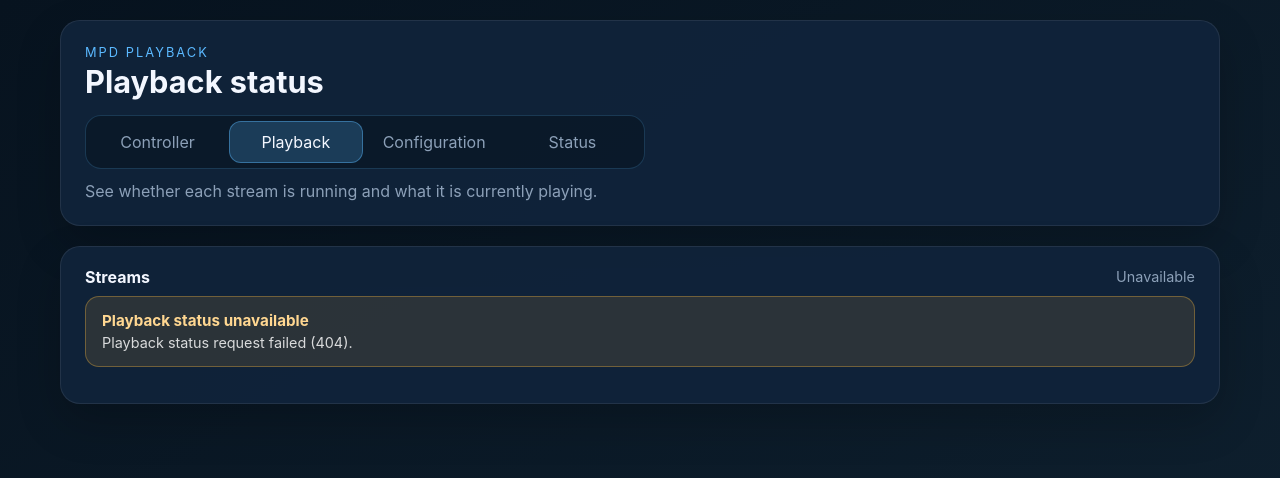
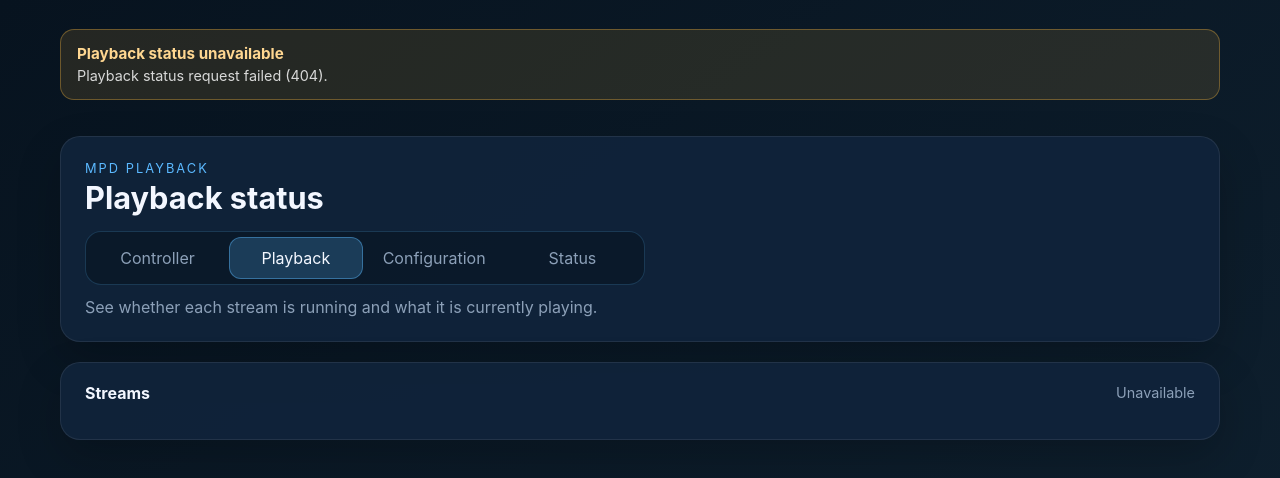
Before and after one commit to itcorner/MPDRussoundPi, a plain HTML site: page web/static/playback.html in a window 1280 px wide. Drawn offline with Linux system fonts and the light colour scheme; no server answers.

Commit message:
fix(web): align playback warnings and freshness labels
Co-authored-by: Copilot <223556219+Copilot@users.noreply.github.com>

```diff
--- a/web/static/playback.html
+++ b/web/static/playback.html
@@ -8,6 +8,7 @@
   </head>
   <body>
     <main class="app-shell status-shell">
+      <div id="playbackMessage" class="playback-message" role="alert" hidden></div>
       <section class="panel system-panel">
         <div class="panel-header">
           <div>
@@ -29,7 +30,6 @@
           <h2 class="section-title">Streams</h2>
           <span id="playbackHealth" class="playback-health" role="status">Connecting…</span>
         </div>
-        <div id="playbackMessage" class="playback-message" role="alert" hidden></div>
         <div id="playbackOutputs" class="playback-grid"></div>
       </section>
     </main>
--- a/web/static/playback.js
+++ b/web/static/playback.js
@@ -42,18 +42,12 @@ function appendPlaybackWarning(parent, title, detail) {
   description.textContent = detail;
   warning.append(heading, description);
   parent.appendChild(warning);
+  parent.hidden = false;
 }
 
 function renderPlaybackWarning(title, detail) {
-  const warning = document.createElement("div");
-  warning.className = "backend-warning-banner";
-  const heading = document.createElement("strong");
-  heading.textContent = title;
-  const description = document.createElement("span");
-  description.textContent = detail;
-  warning.append(heading, description);
-  message.replaceChildren(warning);
-  message.hidden = false;
+  message.replaceChildren();
+  appendPlaybackWarning(message, title, detail);
 }
 
 function meaningfulPlaybackValue(value) {
@@ -86,7 +80,8 @@ function playbackFreshness(playbackProbe, agent) {
   const isStale = agent.status !== "ok" || playbackProbe.stale || agent.snapshot.stale;
   return isStale
     ? `Stale${effectiveAgeMs === null ? "" : ` · last data ${Math.floor(effectiveAgeMs / 1000)}s old`}`
-    : effectiveAgeMs === null ? "Update age unknown" : `Updated ${Math.floor(effectiveAgeMs / 1000)}s ago`;
+    : effectiveAgeMs === null ? "Update age unknown"
+      : effectiveAgeMs < 4000 ? "Updated now" : `Updated ${Math.floor(effectiveAgeMs / 1000)}s ago`;
 }
 
 function updatePlaybackFreshness(playback) {
@@ -108,6 +103,7 @@ function updatePlaybackFreshness(playback) {
 
 function renderPlayback(playback) {
   outputsContainer.replaceChildren();
+  message.replaceChildren();
   message.hidden = true;
 
   if (!playback.configured) {
@@ -125,7 +121,7 @@ function renderPlayback(playback) {
     const outputs = agent.snapshot?.outputs || [];
     if (outputs.length === 0) {
       appendPlaybackWarning(
-        outputsContainer,
+        message,
         "Playback agent unavailable",
         `${agent.agent_id}: ${agent.error?.message || "Waiting for stream status."}`,
       );
@@ -167,7 +163,7 @@ function renderPlayback(playback) {
     }
     if (agent.error?.message) {
       appendPlaybackWarning(
-        outputsContainer,
+        message,
         "Playback agent unavailable",
         `${agent.agent_id}: ${agent.error.message}`,
       );
```
Also changed, not shown: 1 other file.
